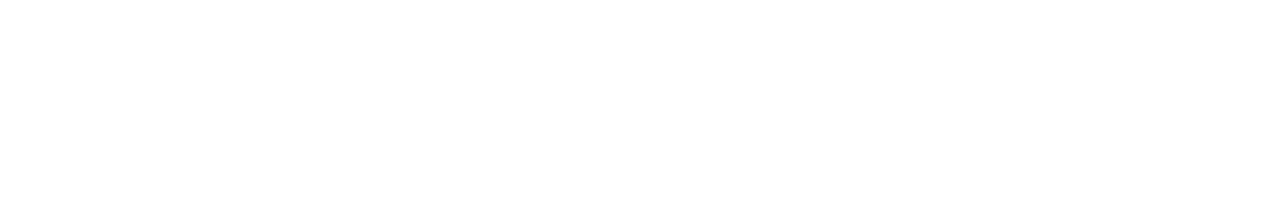
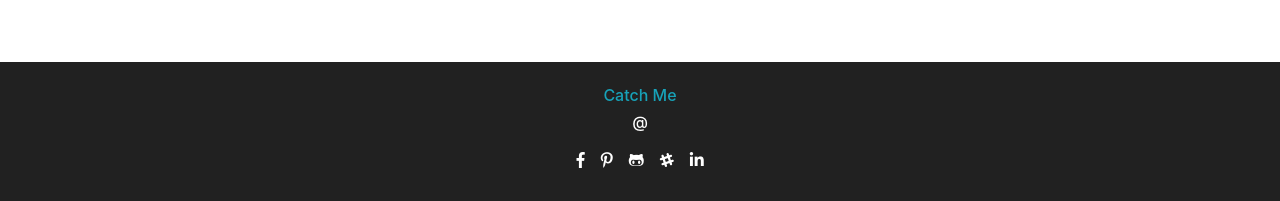
Before and after one commit to sravannerella/sravannerella.github.io, an Angular app: page / in a window 1280 px wide. Shown: the part 1658-1859 px from the top of the page. Before the commit the page ends 1720 px from the top, so only its background shows below. Built offline with nearby package versions, Linux system fonts and the light colour scheme.

Commit message:
inital commit 5 w/ footer

```diff
--- a/src/app/app.component.html
+++ b/src/app/app.component.html
@@ -82,4 +82,26 @@
 		</div>
 	</div>
 
+	<footer class="bg-dark text-white">
+		<h6 class="w-100 text-center pt-4 text-monospace text-info">Catch Me</h6>
+		<h6 class="w-100 text-center">@</h6>
+		<ul class="nav flex-sm-row justify-content-center pb-4">
+			<li class="nav-item p-2 icon-blue">
+				<i class="fab fa-facebook-f"></i>
+			</li>
+			<li class="nav-item p-2 icon-red">
+				<i class="fab fa-pinterest-p"></i>
+			</li>
+			<li class="nav-item p-2 icon-violet">
+				<i class="fab fa-github-alt"></i>
+			</li>
+			<li class="nav-item p-2 icon-info">
+				<i class="fab fa-slack-hash"></i>
+			</li>
+			<li class="nav-item p-2 icon-blue">
+				<i class="fab fa-linkedin-in"></i>
+			</li>
+		</ul>
+	</footer>
+
 </div>
--- a/src/index.html
+++ b/src/index.html
@@ -7,6 +7,7 @@
 
   <meta name="viewport" content="width=device-width, initial-scale=1">
   <link rel="icon" type="image/x-icon" href="favicon.ico">
+  <link rel="stylesheet" href="https://use.fontawesome.com/releases/v5.2.0/css/all.css" integrity="sha384-hWVjflwFxL6sNzntih27bfxkr27PmbbK/iSvJ+a4+0owXq79v+lsFkW54bOGbiDQ" crossorigin="anonymous">
 </head>
 <body>
   <app-root></app-root>
--- a/src/styles.scss
+++ b/src/styles.scss
@@ -46,3 +46,27 @@
         height: $val + 0px !important;
     }
 }
+
+.icon-blue{
+    &:hover{
+        color: #007bff;
+    }
+}
+
+.icon-red{
+    &:hover{
+        color: #dc3545;
+    }
+}
+
+.icon-info{
+    &:hover{
+        color: #17a2b8;
+    }
+}
+
+.icon-violet{
+    &:hover{
+        color: #6f42c1;
+    }
+}
```
